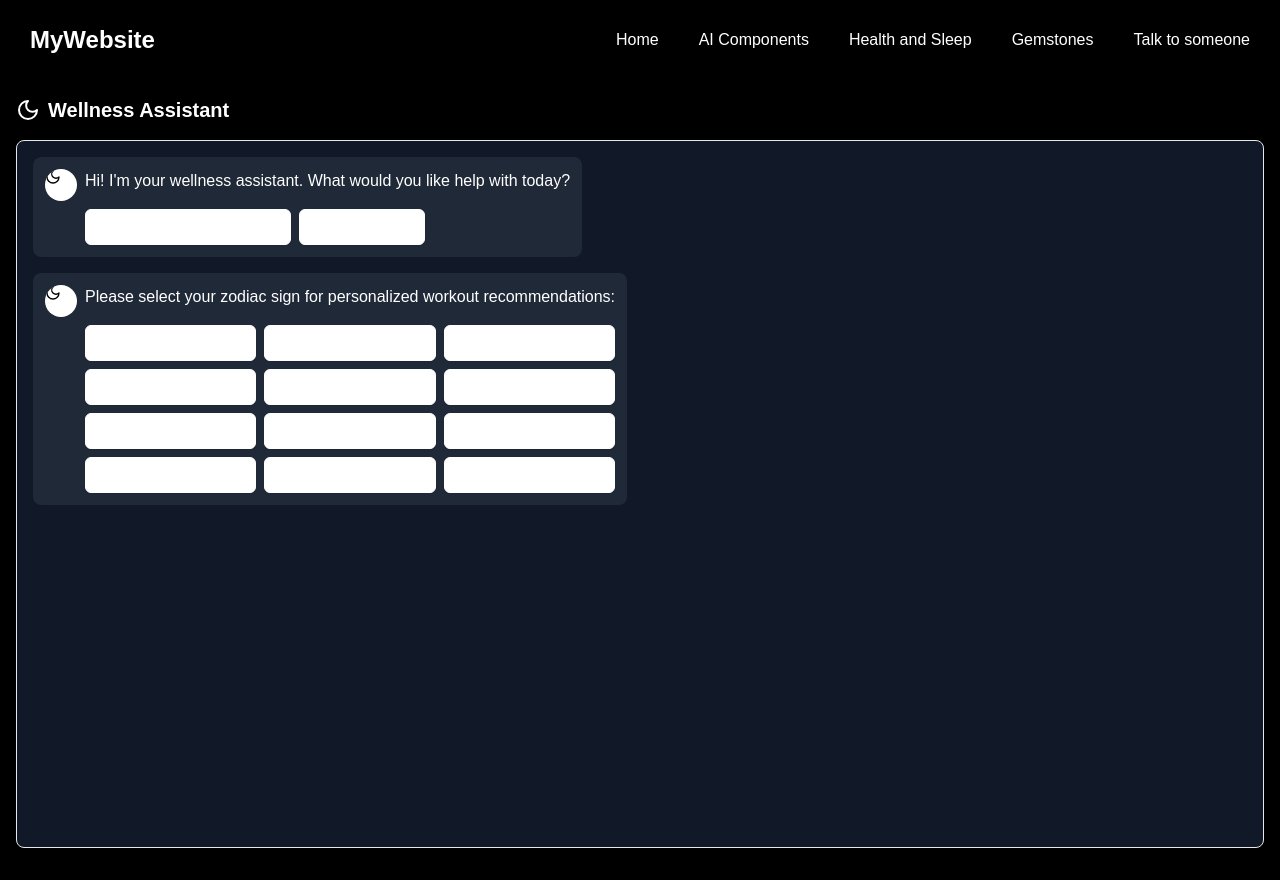
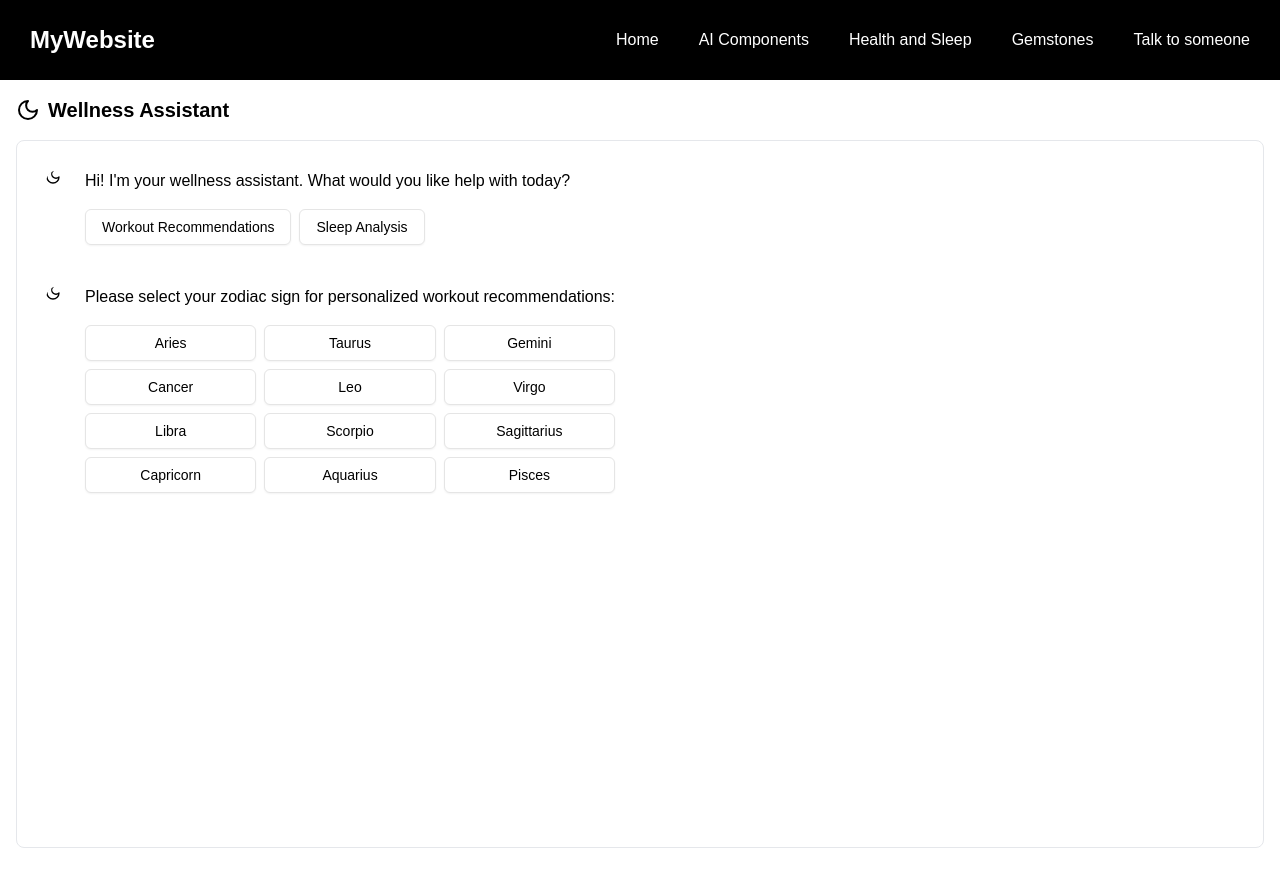
Before and after one commit to vetradev/SoulBuddy-vetra, a Next.js app in the folder client/: page /spiritualcontent in a window 1280 px wide. Both pictures are taken after a click on the button "Workout Recommendations". Built offline with nearby package versions, Linux system fonts and the light colour scheme.

Commit message:
Update page.tsx

```diff
--- a/client/app/spiritualcontent/page.tsx
+++ b/client/app/spiritualcontent/page.tsx
@@ -1,4 +1,4 @@
-"use client";
+"use client"
 import { useState } from "react";
 import { Button } from "@/components/ui/button";
 import { Input } from "@/components/ui/input";
@@ -28,20 +28,18 @@ export default function ConversationalWellness() {
     {
       type: 'bot',
       content: (
-        <div className="space-y-4 text-white">
+        <div className="space-y-4">
           <p>Hi! I'm your wellness assistant. What would you like help with today?</p>
           <div className="flex flex-wrap gap-2">
             <Button
               variant="outline"
               onClick={() => handleInitialChoice('workout')}
-              className="border-white text-white hover:bg-gray-800"
             >
               Workout Recommendations
             </Button>
             <Button
               variant="outline"
               onClick={() => handleInitialChoice('sleep')}
-              className="border-white text-white hover:bg-gray-800"
             >
               Sleep Analysis
             </Button>
@@ -70,7 +68,7 @@ export default function ConversationalWellness() {
       addMessage({
         type: 'bot',
         content: (
-          <div className="space-y-4 text-white">
+          <div className="space-y-4">
             <p>Please select your zodiac sign for personalized workout recommendations:</p>
             <div className="grid grid-cols-3 gap-2">
               {zodiacSigns.map(sign => (
@@ -78,7 +76,7 @@ export default function ConversationalWellness() {
                   key={sign}
                   variant="outline"
                   onClick={() => handleZodiacSelect(sign)}
-                  className="text-sm border-white text-white hover:bg-gray-800"
+                  className="text-sm"
                 >
                   {sign}
                 </Button>
@@ -90,7 +88,7 @@ export default function ConversationalWellness() {
     } else {
       addMessage({
         type: 'bot',
-        content: "Let's analyze your sleep patterns! What's your age?",
+        content: "Let's analyze your sleep patterns! What's your age?"
       });
     }
   };
@@ -107,14 +105,14 @@ export default function ConversationalWellness() {
       addMessage({
         type: 'bot',
         content: (
-          <div className="space-y-2 text-white">
+          <div className="space-y-2">
             <p className="font-medium">Workout Recommendations for {zodiacSign}:</p>
             <p>{data.exercise_recommendations}</p>
             <p className="text-muted-foreground mt-2">{data.why_it_suits_them}</p>
             <Button
               variant="outline"
               onClick={() => handleInitialChoice('sleep')}
-              className="mt-4 border-white text-white hover:bg-gray-800"
+              className="mt-4"
             >
               Would you like a sleep analysis too?
             </Button>
@@ -144,7 +142,7 @@ export default function ConversationalWellness() {
         addMessage({
           type: 'bot',
           content: (
-            <div className="space-y-2 text-white">
+            <div className="space-y-2">
               <p>How would you rate your sleep quality?</p>
               <div className="flex flex-wrap gap-2">
                 {['Good', 'Fair', 'Poor'].map(quality => (
@@ -152,7 +150,6 @@ export default function ConversationalWellness() {
                     key={quality}
                     variant="outline"
                     onClick={() => handleSleepQualitySelect(quality, updatedUserData)}
-                    className="border-white text-white hover:bg-gray-800"
                   >
                     {quality}
                   </Button>
@@ -180,7 +177,7 @@ export default function ConversationalWellness() {
     addMessage({
       type: 'bot',
       content: (
-        <div className="space-y-2 text-white">
+        <div className="space-y-2">
           <p>What's your current stress level?</p>
           <div className="flex flex-wrap gap-2">
             {['High', 'Medium', 'Low'].map(level => (
@@ -188,7 +185,6 @@ export default function ConversationalWellness() {
                 key={level}
                 variant="outline"
                 onClick={() => handleStressLevelSelect(level, updatedUserData)}
-                className="border-white text-white hover:bg-gray-800"
               >
                 {level}
               </Button>
@@ -250,7 +246,7 @@ export default function ConversationalWellness() {
       addMessage({
         type: 'bot',
         content: (
-          <div className="space-y-2 text-white">
+          <div className="space-y-2">
             <p className="font-medium">Sleep Analysis Results:</p>
             <div className="bg-muted p-4 rounded-lg">
               <p>Age: {currentUserData.age}</p>
@@ -262,7 +258,7 @@ export default function ConversationalWellness() {
             <Button
               variant="outline"
               onClick={() => handleInitialChoice('workout')}
-              className="mt-4 border-white text-white hover:bg-gray-800"
+              className="mt-4"
             >
               Would you like workout recommendations?
             </Button>
@@ -275,12 +271,12 @@ export default function ConversationalWellness() {
       addMessage({
         type: 'bot',
         content: (
-          <div className="space-y-2 text-white">
+          <div className="space-y-2">
             <p>I apologize, but there was an issue analyzing your sleep data. Let's try again.</p>
             <Button
               variant="outline"
               onClick={() => handleInitialChoice('sleep')}
-              className="mt-4 border-white text-white hover:bg-gray-800"
+              className="mt-4"
             >
               Start Over
             </Button>
@@ -291,29 +287,31 @@ export default function ConversationalWellness() {
   };
 
   return (
-    <div className="container mx-auto h-screen flex flex-col p-4 bg-black text-white">
+    <div className="container mx-auto h-screen flex flex-col p-4">
       <div className="flex items-center gap-2 mb-4">
-        <Moon className="h-6 w-6 text-white" />
+        <Moon className="h-6 w-6" />
         <h1 className="text-xl font-semibold">Wellness Assistant</h1>
       </div>
 
-      <ScrollArea className="flex-1 p-4 border rounded-lg mb-4 bg-gray-900">
+      <ScrollArea className="flex-1 p-4 border rounded-lg mb-4">
         <div className="space-y-4">
           {messages.map((message, index) => (
             <div
               key={index}
-              className={`flex ${message.type === 'user' ? 'justify-end' : 'justify-start'}`}
+              className={`flex ${
+                message.type === 'user' ? 'justify-end' : 'justify-start'
+              }`}
             >
               <div
                 className={`flex gap-2 max-w-[80%] ${
                   message.type === 'user'
-                    ? 'bg-gray-700 text-white'
-                    : 'bg-gray-800 text-white'
+                    ? 'bg-primary text-primary-foreground'
+                    : 'bg-muted'
                 } rounded-lg p-3`}
               >
                 {message.type === 'bot' && (
-                  <Avatar className="h-8 w-8 bg-white">
-                    <Moon className="h-4 w-4 text-black" />
+                  <Avatar className="h-8 w-8">
+                    <Moon className="h-4 w-4" />
                   </Avatar>
                 )}
                 <div>{message.content}</div>
@@ -331,9 +329,9 @@ export default function ConversationalWellness() {
             onKeyPress={(e) => e.key === 'Enter' && handleUserInput()}
             placeholder="Enter your age..."
             type="number"
-            className="flex-1 bg-gray-800 text-white"
+            className="flex-1"
           />
-          <Button onClick={handleUserInput} className="bg-gray-800 text-white hover:bg-gray-700">
+          <Button onClick={handleUserInput}>
             <MessageCircle className="h-4 w-4" />
           </Button>
         </div>
```
